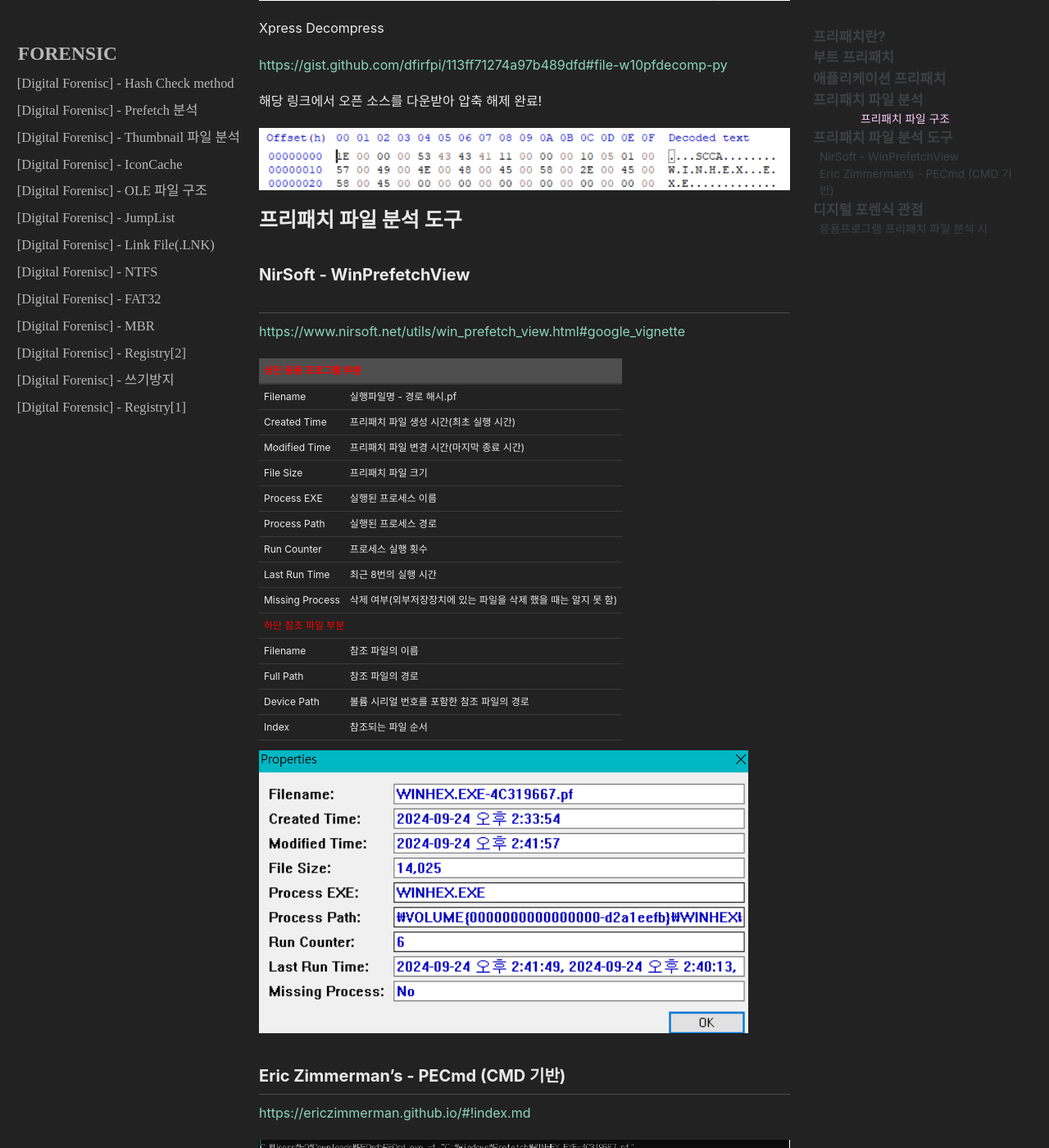
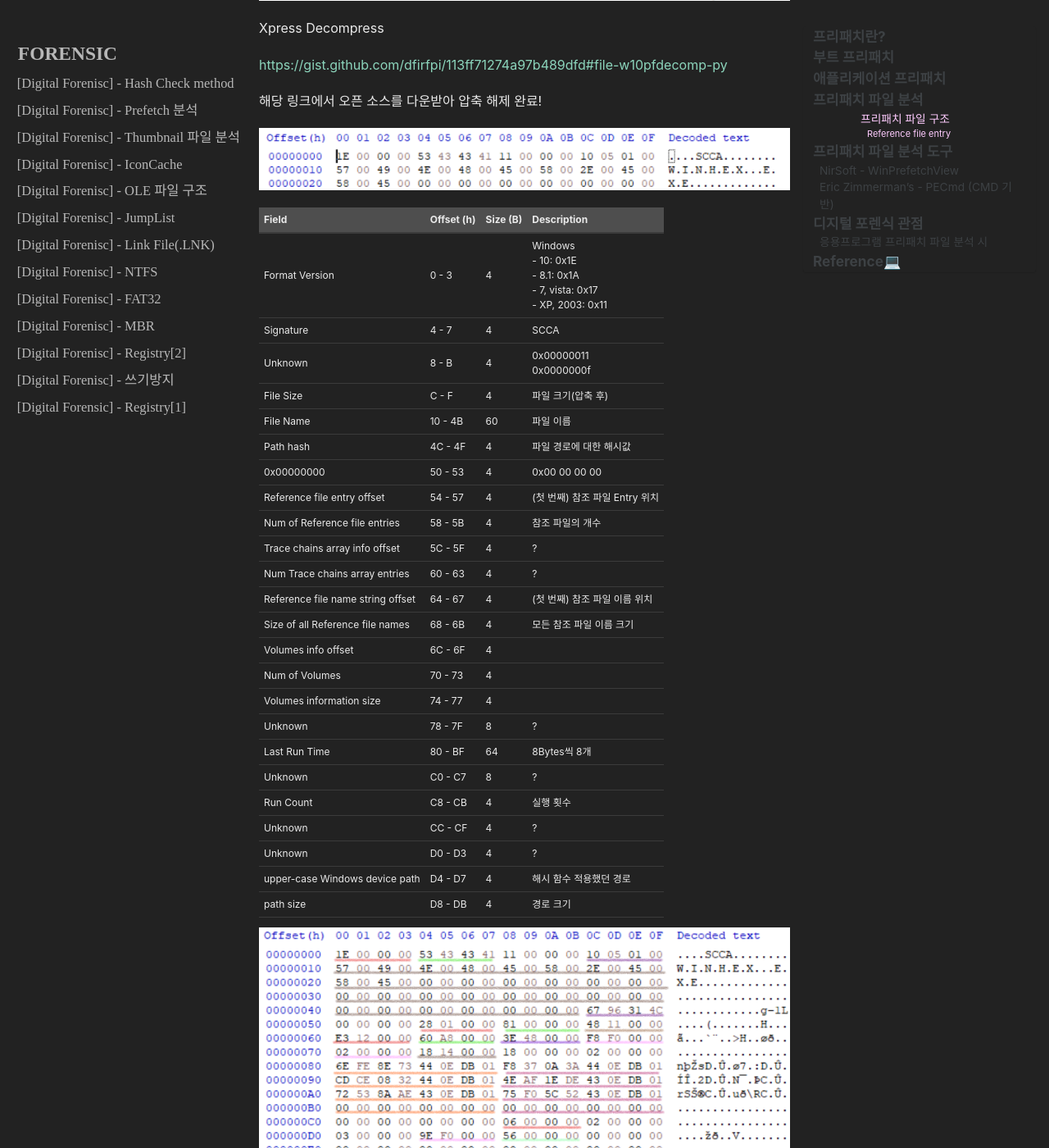
Before and after one commit to Hovember/Hovember.github.io, a Jekyll site: the page built from _posts/Digital forensic/2024-09-22-prefetch.md, in a window 1280 px wide and 1400 px high, scrolled down 1880 px. Shown: the whole window at 82% size. Built offline with Jekyll 4.4.1, drawn with Linux system fonts in a browser that asks for light colours; cached includes are drawn as plain includes; some web fonts are replaced; some of the changed text lies outside the part shown.

Commit message:
240930-prefetch

```diff
--- a/_posts/Digital forensic/2024-09-22-prefetch.md
+++ b/_posts/Digital forensic/2024-09-22-prefetch.md
@@ -79,13 +79,210 @@ Xpress Decompress
 
 ![Prefetch](/assets/forensic/Prefetch/prefetch_decomp.png "deCompress")
 
+<table><thead>
+  <tr>
+    <th>Field</th>
+    <th>Offset (h)</th>
+    <th>Size (B)</th>
+    <th>Description</th>
+  </tr></thead>
+<tbody>
+  <tr>
+    <td>Format Version</td>
+    <td>0 - 3</td>
+    <td>4</td>
+    <td>Windows<br>- 10: 0x1E<br>- 8.1: 0x1A<br>- 7, vista: 0x17<br>- XP, 2003: 0x11</td>
+  </tr>
+  <tr>
+    <td>Signature</td>
+    <td>4 - 7</td>
+    <td>4</td>
+    <td>SCCA</td>
+  </tr>
+  <tr>
+    <td>Unknown</td>
+    <td>8 - B</td>
+    <td>4</td>
+    <td>0x00000011<br>0x0000000f</td>
+  </tr>
+  <tr>
+    <td>File Size</td>
+    <td>C - F</td>
+    <td>4</td>
+    <td>파일 크기(압축 후)</td>
+  </tr>
+  <tr>
+    <td>File Name</td>
+    <td>10 - 4B</td>
+    <td>60</td>
+    <td>파일 이름</td>
+  </tr>
+  <tr>
+    <td>Path hash</td>
+    <td>4C - 4F</td>
+    <td>4</td>
+    <td>파일 경로에 대한 해시값</td>
+  </tr>
+  <tr>
+    <td>0x00000000</td>
+    <td>50 - 53</td>
+    <td>4</td>
+    <td>0x00 00 00 00</td>
+  </tr>
+  <tr>
+    <td>Reference file entry offset</td>
+    <td>54 - 57</td>
+    <td>4</td>
+    <td>(첫 번째) 참조 파일 Entry 위치</td>
+  </tr>
+  <tr>
+    <td>Num of Reference file entries</td>
+    <td>58 - 5B</td>
+    <td>4</td>
+    <td>참조 파일의 개수</td>
+  </tr>
+  <tr>
+    <td>Trace chains array info offset</td>
+    <td>5C - 5F</td>
+    <td>4</td>
+    <td>?</td>
+  </tr>
+  <tr>
+    <td>Num Trace chains array entries</td>
+    <td>60 - 63</td>
+    <td>4</td>
+    <td>?</td>
+  </tr>
+  <tr>
+    <td>Reference file name string offset</td>
+    <td>64 - 67</td>
+    <td>4</td>
+    <td>(첫 번째) 참조 파일 이름 위치 </td>
+  </tr>
+  <tr>
+    <td>Size of all Reference file names</td>
+    <td>68 - 6B</td>
+    <td>4</td>
+    <td>모든 참조 파일 이름 크기</td>
+  </tr>
+  <tr>
+    <td>Volumes info offset</td>
+    <td>6C - 6F</td>
+    <td>4</td>
+    <td></td>
+  </tr>
+  <tr>
+    <td>Num of Volumes</td>
+    <td>70 - 73</td>
+    <td>4</td>
+    <td></td>
+  </tr>
+  <tr>
+    <td>Volumes information size</td>
+    <td>74 - 77</td>
+    <td>4</td>
+    <td></td>
+  </tr>
+  <tr>
+    <td>Unknown</td>
+    <td>78 - 7F</td>
+    <td>8</td>
+    <td>?</td>
+  </tr>
+  <tr>
+    <td>Last Run Time</td>
+    <td>80 - BF</td>
+    <td>64</td>
+    <td>8Bytes씩 8개</td>
+  </tr>
+  <tr>
+    <td>Unknown</td>
+    <td>C0 - C7</td>
+    <td>8</td>
+    <td>?</td>
+  </tr>
+  <tr>
+    <td>Run Count</td>
+    <td>C8 - CB</td>
+    <td>4</td>
+    <td>실행 횟수</td>
+  </tr>
+  <tr>
+    <td>Unknown</td>
+    <td>CC - CF</td>
+    <td>4</td>
+    <td>?</td>
+  </tr>
+  <tr>
+    <td>Unknown</td>
+    <td>D0 - D3</td>
+    <td>4</td>
+    <td>?</td>
+  </tr>
+  <tr>
+    <td>upper-case Windows device path</td>
+    <td>D4 - D7</td>
+    <td>4</td>
+    <td>해시 함수 적용했던 경로 </td>
+  </tr>
+  <tr>
+    <td>path size</td>
+    <td>D8 - DB</td>
+    <td>4</td>
+    <td>경로 크기</td>
+  </tr>
+</tbody></table>
 
+![Prefetch](/assets/forensic/Prefetch/prefetch.png "prefetch analysis")
+
+- 프리패치 파일 크기(압축 후): 0x10510 = 66832 Bytes<br>
+- upper-case Windows device path 해시 함수 적용하면 path hash가 나온다.
+
+  - ![Prefetch](/assets/forensic/Prefetch/prefetch_hash.png "prefetch hash")
+
+  - [prefetch hash에 대해서 더 알고 싶다면](https://github.com/libyal/libscca/blob/main/documentation/Windows%20Prefetch%20File%20(PF)%20format.asciidoc#calculating_prefetch_hash)
+
+  - [prefetch hash cracker](https://github.com/harelsegev/prefetch-hash-cracker) Rust 언어
+
+- 마지막 실행 시간: 실행 횟수가 6번이라 6개 밖에 없다.
+
+- 실행 횟수: 6번
+
+### Reference file entry
+
+- Reference file entry offset: 0x128 (0x130)
+- Num of Reference file entries: 0x81 = 129개
+- Reference file name string offset: 0xA860
+- Size of all Reference file names: 0x483E
+
+![Prefetch](/assets/forensic/Prefetch/File_Metrics_Entry.png "prefetch analysis")
+
+이런식으로 32Bytes의 Entry가 129개 있다.
+
+파란색 형관펜으로 칠해진 부분은 Reference file name string offset이고,<br>
+노란색 형광펜으로 칠해진 부분은 파일 이름의 길이(X2)이다.
+
+*나머지 부분은 Unknown... Index? 찾아봐야한다.
+
+처음으로 봤던 Reference file name string offset 값인 0xAB60에서 Entry에 있는 offset을 더해주면 된다.
+
+두 번째 Entry<br>
+0xA860 + 0x7C = 0xA8DC<br>
+파일 이름 길이: 3D * 2 = 7A<br>
+
+![Prefetch](/assets/forensic/Prefetch/entry.png "Second Entry")
+
+Size of all Reference file names
+
+![Prefetch](/assets/forensic/Prefetch/filesize.png "prefetch analysis")
 
 # 프리패치 파일 분석 도구
 
 ## NirSoft - WinPrefetchView<br>
 
 [https://www.nirsoft.net/utils/win_prefetch_view.html#google_vignette](https://www.nirsoft.net/utils/win_prefetch_view.html#google_vignette)
+
+
 
 <table><thead>
   <tr>
@@ -106,7 +303,7 @@ Xpress Decompress
   </tr>
   <tr>
     <td>File Size</td>
-    <td>프리패치 파일 크기</td>
+    <td>프리패치 파일 크기(압축 전)</td>
   </tr>
   <tr>
     <td>Process EXE</td>
@@ -157,7 +354,7 @@ Xpress Decompress
 
 ![Prefetch](/assets/forensic/Prefetch/PECmd.png "PECmd")
 
-File Size가 WinPrefetchView와 다르게 실행된 파일의 크기를 알려주고 있다.<br>
+File Size가 WinPrefetchView와 다르게 압축 후의 프리패치 파일 크기를 알려주고 있다.<br>
 추가로 운영체제의 버전, 볼륨의 생성 시간까지 알려준다.
 
 # 디지털 포렌식 관점
@@ -185,3 +382,7 @@ File Size가 WinPrefetchView와 다르게 실행된 파일의 크기를 알려
 
 - 프리패치 파일의 생성 시간은 실행 파일이 처음 구동된 시간
 - 수정 시간은 실행 파일이 마지막으로 구동된 시간이다.(종료 시간)
+
+# Reference💻
+
+[https://note-ing.tistory.com/57](https://note-ing.tistory.com/57)
```
Also changed, not shown: assets/forensic/Prefetch/Entry.png (added), assets/forensic/Prefetch/File_Metrics_Entry.png (added), assets/forensic/Prefetch/filesize.png (added), assets/forensic/Prefetch/prefetch.png (added), assets/forensic/Prefetch/prefetch_hash.png (added).
